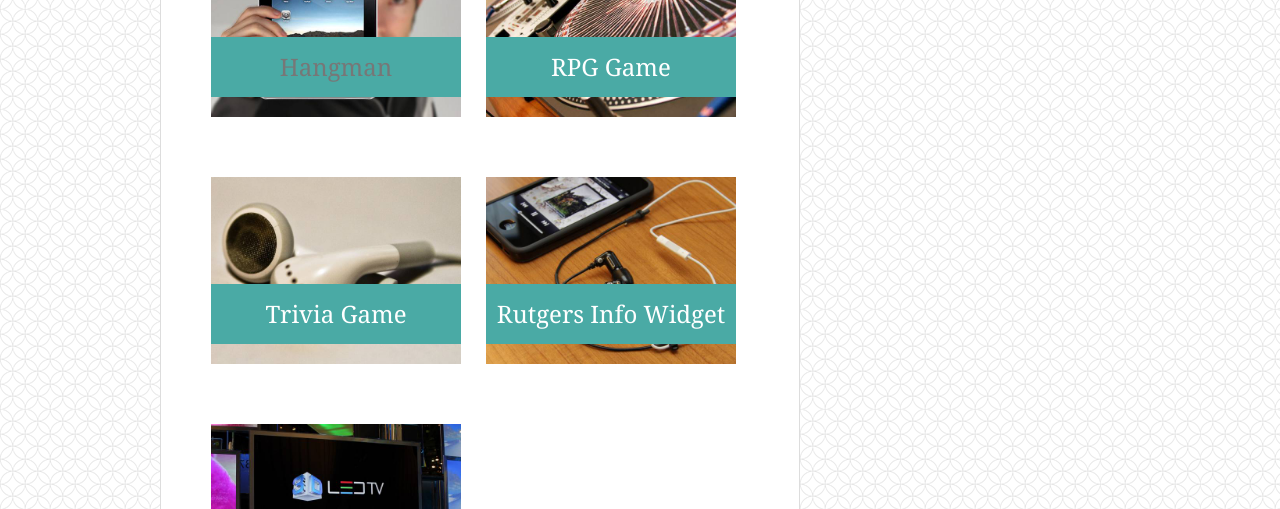
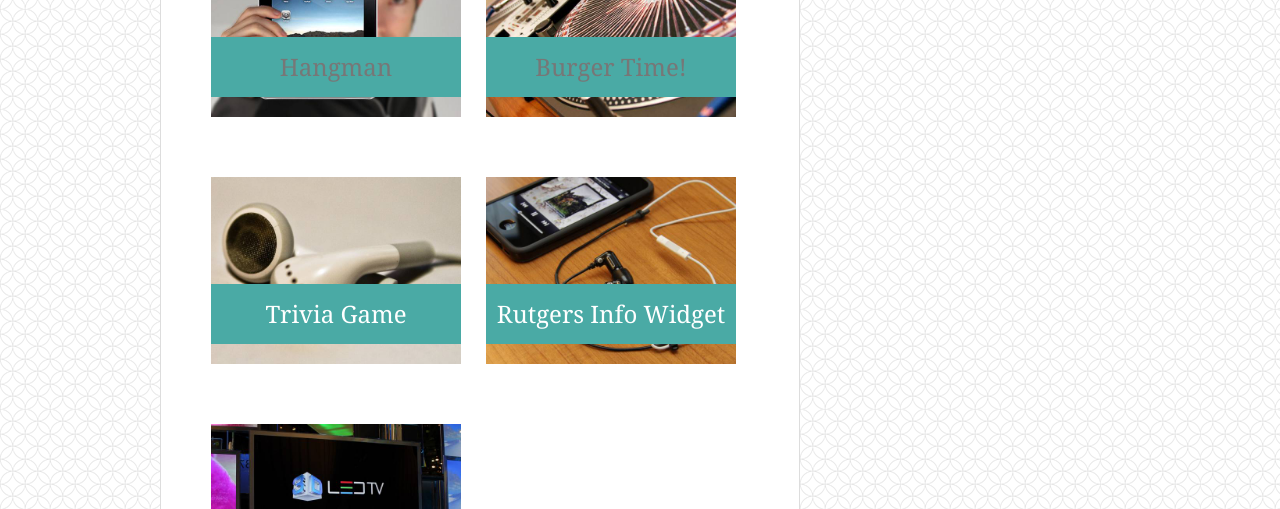
Before and after one commit to klanza/Portfolio, a plain HTML site: page portfolio.html in a window 1280 px wide. Shown: the part 291-800 px from the top of the page. Drawn offline with Linux system fonts and the light colour scheme.

Commit message:
Update portfolio.html

```diff
--- a/portfolio.html
+++ b/portfolio.html
@@ -42,7 +42,7 @@
             </div>
             <div id="portproject">
                 <img src="assets/images/RPG-Game.jpg" id="portpicture" alt="RPG Game">
-                <h3>RPG Game</h3>
+                <h3><a href="https://jimmybuffettfriendfinder.herokuapp.com/">Burger Time!</h3>
             </div>
             <div id="portproject">
                 <img src="assets/images/Trivia.jpg" id="portpicture" alt="Trivia Game">
```
